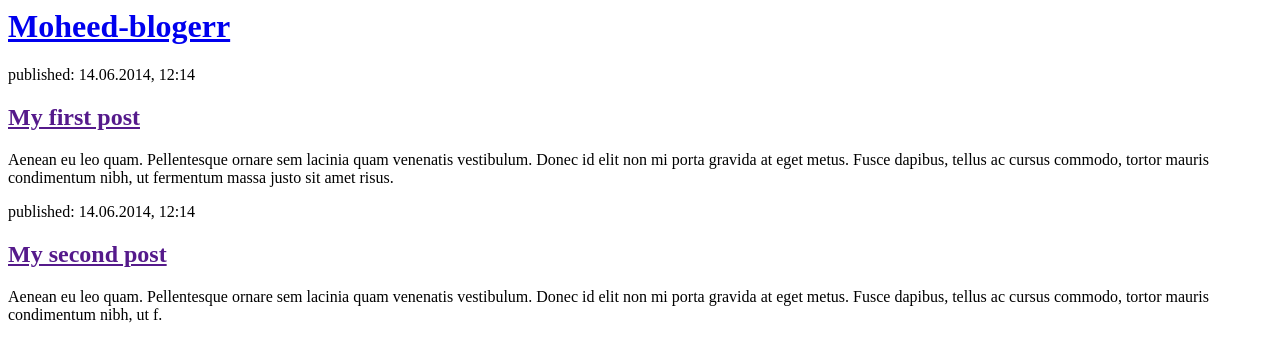
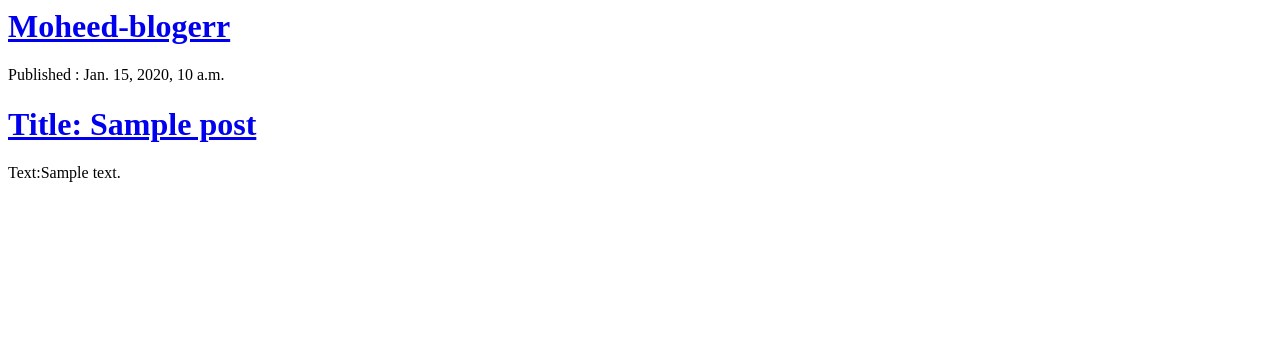
Before and after one commit to Moheed-Gillani/my-first-blog, a Django app: template blog/templates/blog/post_list.html in a window 1280 px wide. Shown: the top 362 px of the page. Run offline with Django 3.2, Linux system fonts and the light colour scheme; the template is opened without the code that fills it: values that come from a table or form of the project are taken from there, others are empty; tables that the repository leaves empty hold one stand-in row (values such as "Sample post"); parts of the project's set-up code (start-up, migrations or seed data) failed here and were passed over.

Commit message:
Modified templates to display posts from database.

```diff
--- a/blog/templates/blog/post_list.html
+++ b/blog/templates/blog/post_list.html
@@ -4,16 +4,13 @@
         <div>
             <h1><a href="/">Moheed-blogerr</a></h1>
         </div>
-        <div>
-            <p>published: 14.06.2014, 12:14</p>
-            <h2><a href="">My first post</a></h2>
-            <p>Aenean eu leo quam. Pellentesque ornare sem lacinia quam venenatis vestibulum. Donec id elit non mi porta gravida at eget metus. Fusce dapibus, tellus ac cursus commodo, tortor mauris condimentum nibh, ut fermentum massa justo sit amet risus.</p>
-        </div>
+        <diV>
+        {% for posts in post %}
+        <p>Published : {{ posts.published_date }} </p>
+        <h1><a href="#">Title: {{ posts.title }}</a></h1>
+        <p>Text:{{ posts.text|linebreaksbr }}</p>
 
-        <div>
-            <p>published: 14.06.2014, 12:14</p>
-            <h2><a href="">My second post</a></h2>
-            <p>Aenean eu leo quam. Pellentesque ornare sem lacinia quam venenatis vestibulum. Donec id elit non mi porta gravida at eget metus. Fusce dapibus, tellus ac cursus commodo, tortor mauris condimentum nibh, ut f.</p>
-        </div>
+        {% endfor %}
+    </diV>
     </body>
 </html>
--- a/blog/views.py
+++ b/blog/views.py
@@ -1,5 +1,8 @@
 from django.shortcuts import render
+from django.utils import timezone
+from .models import Post
 
 # Create your views here.
 def post_list(request):
-    return render(request,'blog/post_list.html',{})
+    post=Post.objects.filter(published_date__lte=timezone.now()).order_by('published_date')
+    return render(request,'blog/post_list.html',{'post':post})
```
